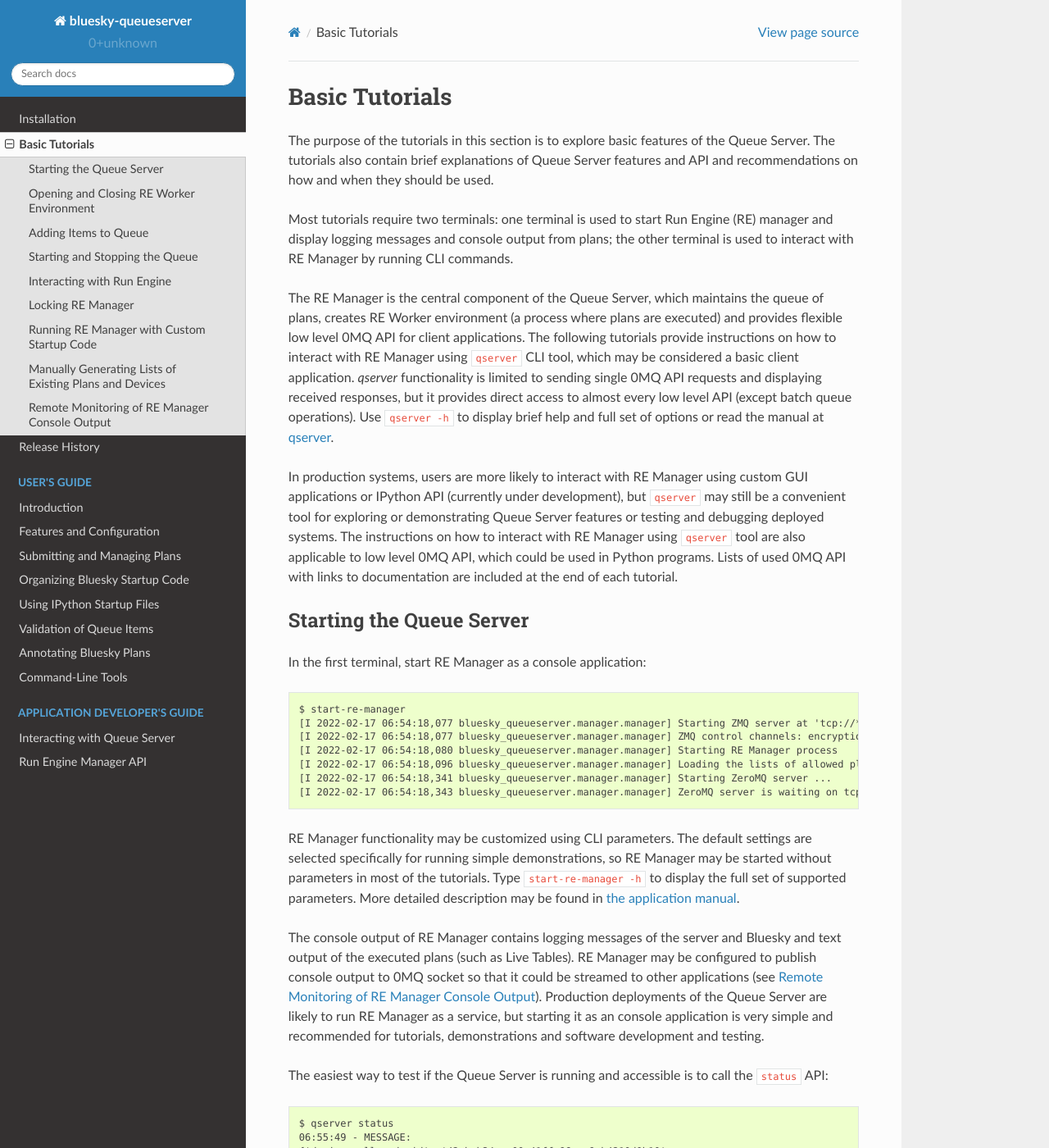
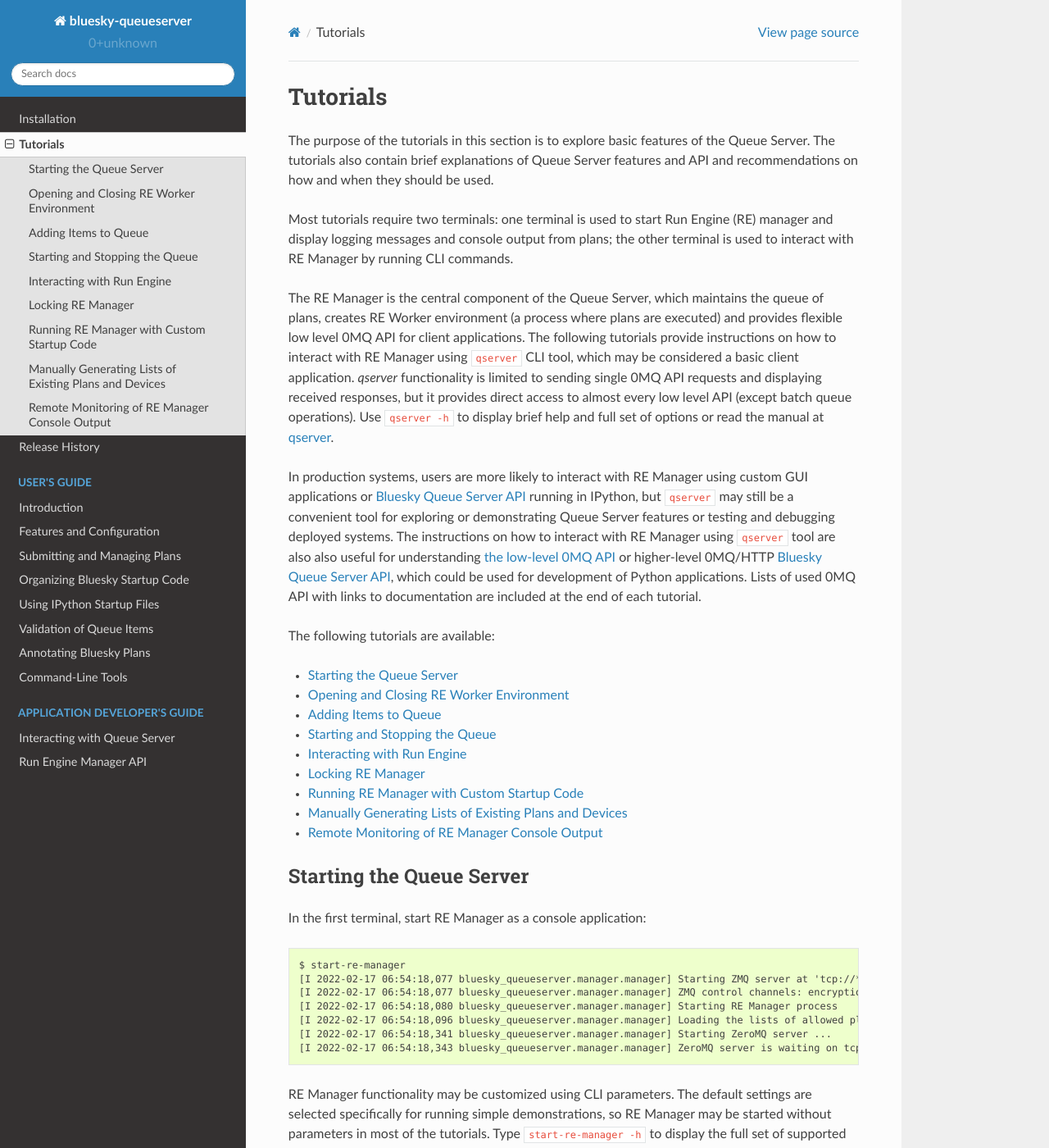
Before and after one commit to bluesky/bluesky-queueserver, a Sphinx documentation site: the page built from docs/source/tutorial.rst, in a window 1280 px wide and 1400 px high. Shown: the whole window at 82% size. Built offline with Sphinx 7.4.7 and the Read the Docs theme 2.0.0, drawn with Linux system fonts in a browser that asks for light colours.

Commit message:
DOC: list of tutorials

```diff
--- a/docs/source/features_and_config.rst
+++ b/docs/source/features_and_config.rst
@@ -196,7 +196,7 @@ API for controlling and monitoring lock status of the manager:
   which indicates if the environment and/or the queue are currently locked.
 
 The operations of locking and unlocking RE Manager using CLI tool could be found in the tutorial
-:ref:`locking_re_manager_tutorial`.
+:ref:`tutorial_locking_re_manager`.
 
 .. note::
 
@@ -211,7 +211,7 @@ Remote Monitoring of Console Output
 RE Manager is capable of capturing and publishing console output to 0MQ socket.
 0MQ publishing is disabled by default and must be enabled using ``--zmq-publish``
 parameter of ``start-re-manager``. A simple monitoring application (``qserver-console-monitor``)
-allows to visualize the published output. See :ref:`remote_monitoring_tutorial` for a brief
+allows to visualize the published output. See :ref:`tutorial_remote_monitoring` for a brief
 tutorial.
 
 ``bluesky_queueserver`` package provides ``ReceiveConsoleOutput`` and ``ReceiveConsoleOutputAsync``
--- a/docs/source/re_manager_api.rst
+++ b/docs/source/re_manager_api.rst
@@ -1,3 +1,5 @@
+.. _run_engine_manager_api:
+
 ======================
 Run Engine Manager API
 ======================
--- a/docs/source/tutorial.rst
+++ b/docs/source/tutorial.rst
@@ -1,6 +1,6 @@
-===============
-Basic Tutorials
-===============
+=========
+Tutorials
+=========
 
 The purpose of the tutorials in this section is to explore basic features of the Queue Server.
 The tutorials also contain brief explanations of Queue Server features and API
@@ -22,13 +22,30 @@ to almost every low level API (except batch queue operations). Use ``qserver -h`
 to display brief help and full set of options or read the manual at :ref:`qserver_cli`.
 
 In production systems, users are more likely to interact with RE Manager
-using custom GUI applications or IPython API (currently under development),
-but ``qserver`` may still be a convenient tool for exploring or demonstrating
+using custom GUI applications or
+`Bluesky Queue Server API <https://blueskyproject.io/bluesky-queueserver-api>`_ running
+in IPython, but ``qserver`` may still be a convenient tool for exploring or demonstrating
 Queue Server features or testing and debugging deployed systems.
 The instructions on how to interact with RE Manager using ``qserver`` tool are
-also applicable to low level 0MQ API, which could be used in Python programs.
+also also useful for understanding
+:ref:`the low-level 0MQ API<run_engine_manager_api>` or higher-level 0MQ/HTTP
+`Bluesky Queue Server API <https://blueskyproject.io/bluesky-queueserver-api>`_,
+which could be used for development of Python applications.
 Lists of used 0MQ API with links to documentation are included at the end of
 each tutorial.
+
+The following tutorials are available:
+
+- :ref:`tutorial_starting_queue_server`
+- :ref:`tutorial_opening_closing_re_worker_environment`
+- :ref:`tutorial_adding_queue_items`
+- :ref:`tutorial_starting_stopping_queue`
+- :ref:`tutorial_iteracting_with_run_engine`
+- :ref:`tutorial_locking_re_manager`
+- :ref:`tutorial_running_custom_startup_code`
+- :ref:`tutorial_manual_gen_list_of_plans_devices`
+- :ref:`tutorial_remote_monitoring`
+
 
 .. _tutorial_starting_queue_server:
 
@@ -54,7 +71,7 @@ full set of supported parameters. More detailed description may be found in
 The console output of RE Manager contains logging messages of the server and Bluesky and
 text output of the executed plans (such as Live Tables). RE Manager may be configured
 to publish console output to 0MQ socket so that it could be streamed to other
-applications (see :ref:`remote_monitoring_tutorial`). Production deployments
+applications (see :ref:`tutorial_remote_monitoring`). Production deployments
 of the Queue Server are likely to run RE Manager as a service,
 but starting it as an console application is very simple and recommended for tutorials,
 demonstrations and software development and testing.
@@ -812,7 +829,7 @@ commands are ::
 
 API used in this tutorial: :ref:`method_status`, :ref:`method_re_pause`, :ref:`method_re_resume_stop_abort_halt`.
 
-.. _locking_re_manager_tutorial:
+.. _tutorial_locking_re_manager:
 
 Locking RE Manager
 ------------------
@@ -1154,7 +1171,7 @@ Alternatively, ``qserver-list-plans-devices`` may be started from the ``~/qs_sta
   $ qserver-list-plans-devices --startup-dir .
 
 
-.. _remote_monitoring_tutorial:
+.. _tutorial_remote_monitoring:
 
 Remote Monitoring of RE Manager Console Output
 ----------------------------------------------
```
